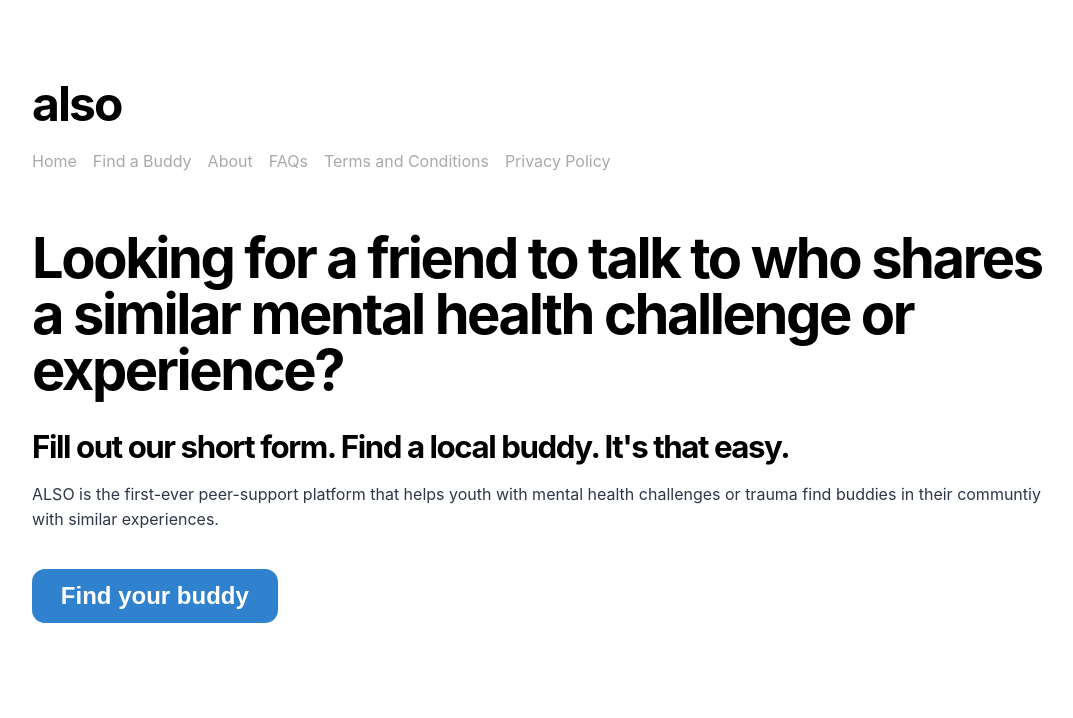
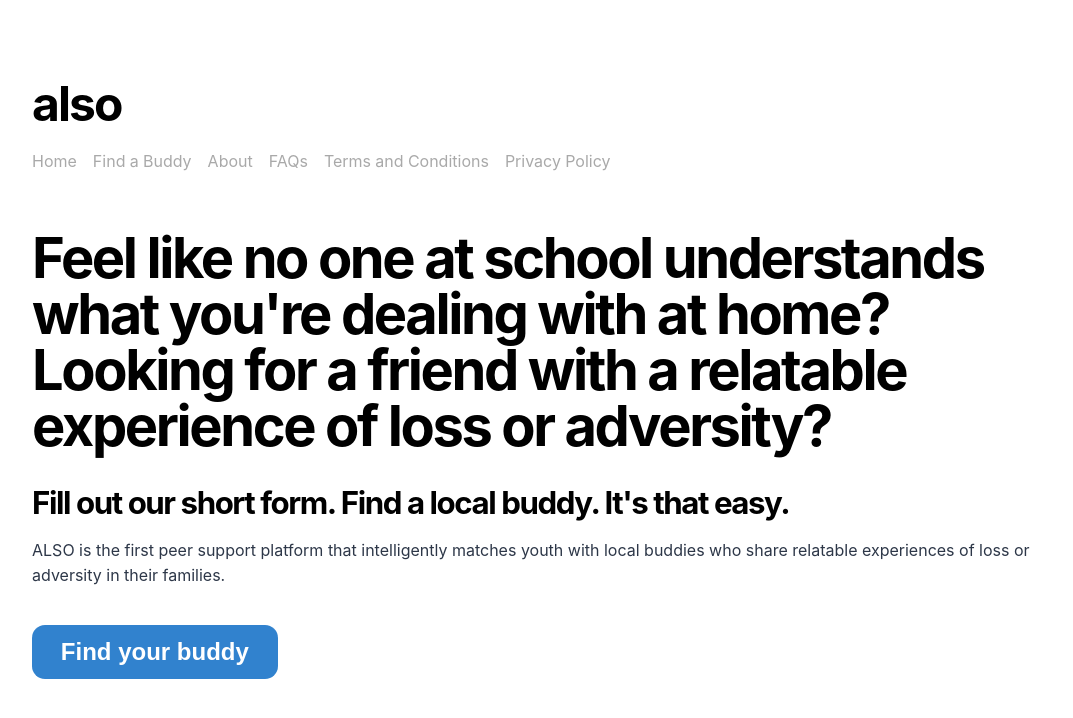
Before and after one commit to charava/also, a React (Create React App) app: page / in a window 1280 px wide. Shown: the top 718 px of the page, without its empty margins (88-1161 px from the left). Built offline with nearby package versions, Linux system fonts and the light colour scheme.

Commit message:
changing mission statement

```diff
--- a/src/App.js
+++ b/src/App.js
@@ -71,7 +71,9 @@ class App extends React.Component {
     return (
       <div class='mainBody'>
         {/* <h1>Looking for a friend to talk to who shares a similar challenge or experience?</h1> */}
-        <h1>Looking for a friend to talk to who shares a similar mental health challenge or experience?</h1>
+        {/* <h1>Looking for a friend to talk to who shares a similar mental health challenge or experience?</h1> */}
+        <h1>Feel like no one at school understands what you're dealing with at home? Looking for a friend with a relatable experience of loss or adversity?</h1>
+
 
         {/* <h1>Looking for a friend to talk to who can understand what you're going through?</h1> */}
         {/* <h3>We match youth with buddies who share similar mental health challenges or trauma.</h3> */}
@@ -79,7 +81,9 @@ class App extends React.Component {
         {/* <h1>You deserve a friend who can understand what you're going through.</h1> */}
         {/* buddy matching for youth mental health */}
         <h3>Fill out our short form.  Find a local buddy.  It's that easy.</h3>
-        <p class='smallBio'>ALSO is the first-ever peer-support platform that helps youth with mental health challenges or trauma find buddies in their communtiy with similar experiences. </p>
+        <p class='smallBio'>ALSO is the first peer support platform that intelligently matches youth with local buddies who share relatable experiences of loss or adversity in their families. </p>
+
+        {/* <p class='smallBio'>ALSO is the first-ever peer-support platform that helps youth with mental health challenges or trauma find buddies in their communtiy with similar experiences. </p> */}
         <Link to="/form"><button class='buddy-button'>Find your buddy</button></Link>
 
     </div>
--- a/src/components/Form.js
+++ b/src/components/Form.js
@@ -139,7 +139,7 @@ class SignupForm extends React.Component {
     return (
       <div class='container'>
         <h2>Finally have a friend to talk to who "just gets it."</h2>
-        <p>We match youth ages 14-18 with a local buddy who shares a first-hand understanding of their mental health challenge or experience. Our algorithm identifies buddy-pairs based on their specific mental health challenge or trauma, identity (age, gender, etc), interests, and location. For more information, visit our <Link class='formLink' to='/faqs'>FAQs</Link>.</p>
+        <p>We match youth ages 14-18 with a buddy in their community who shares a first-hand understanding of the challenges they face at home. Our algorithm identifies buddy-pairs based on their specific experience of loss or adversity (ex: parental divorce, chronic illness, financial hardship, single-parent household, etc), identity (age, gender, etc), interests, and location. For more information, visit our <Link class='formLink' to='/faqs'>FAQs</Link>.</p>
         <p class='smallwarning'>Please note, you can only submit the form once.</p>
 
 
@@ -411,8 +411,13 @@ class SignupForm extends React.Component {
             <p class='request-other-link'>Not seeing your city? Let us know to add your city to the list <Link class='formLink' to='/contact'>here</Link>.</p>
 
 
+            <MyTextArea
+                label="Please describe your experience of loss or adversity here: "
+                name="explanation"
+                type="text"
+            />
 
-            <MySelect label="I'd like my buddy to ALSO know what it's like to... (Choose one)" name="topExperience">
+            {/* <MySelect label="I'd like my buddy to ALSO know what it's like to... (Choose one)" name="topExperience">
               <option value="">Select one experience</option>
               <option value="anxiety">have anxiety</option>
               <option value="depression">have depression</option>
@@ -428,9 +433,9 @@ class SignupForm extends React.Component {
               <option value="physAssault">experience physical assault</option>
               <option value="domAbuse"> experience domestic abuse</option>
             </MySelect>
-            <p class='request-other-link'>Not seeing an option that fits you? Let us know to add it to the list <Link class='formLink' to='/contact'>here</Link>.</p>
+            <p class='request-other-link'>Not seeing an option that fits you? Let us know to add it to the list <Link class='formLink' to='/contact'>here</Link>.</p> */}
 
-            <MySelect label="How long has the option you selected above been impacting your life?" name="durationExperienced">
+            <MySelect label="How long has this experience been impacting your life?" name="durationExperienced">
               <option value="">Select a time</option>
               <option value="fewdays">A few days</option>
               <option value="fewweeks">A few weeks</option>
@@ -442,11 +447,7 @@ class SignupForm extends React.Component {
             </MySelect>
 
 
-            <MyTextArea
-                label="Please elaborate on your situtation here: "
-                name="explanation"
-                type="text"
-            />
+
 
             <MyTextInput
               label="I'd like the minimum age of my buddy to be..."
```
